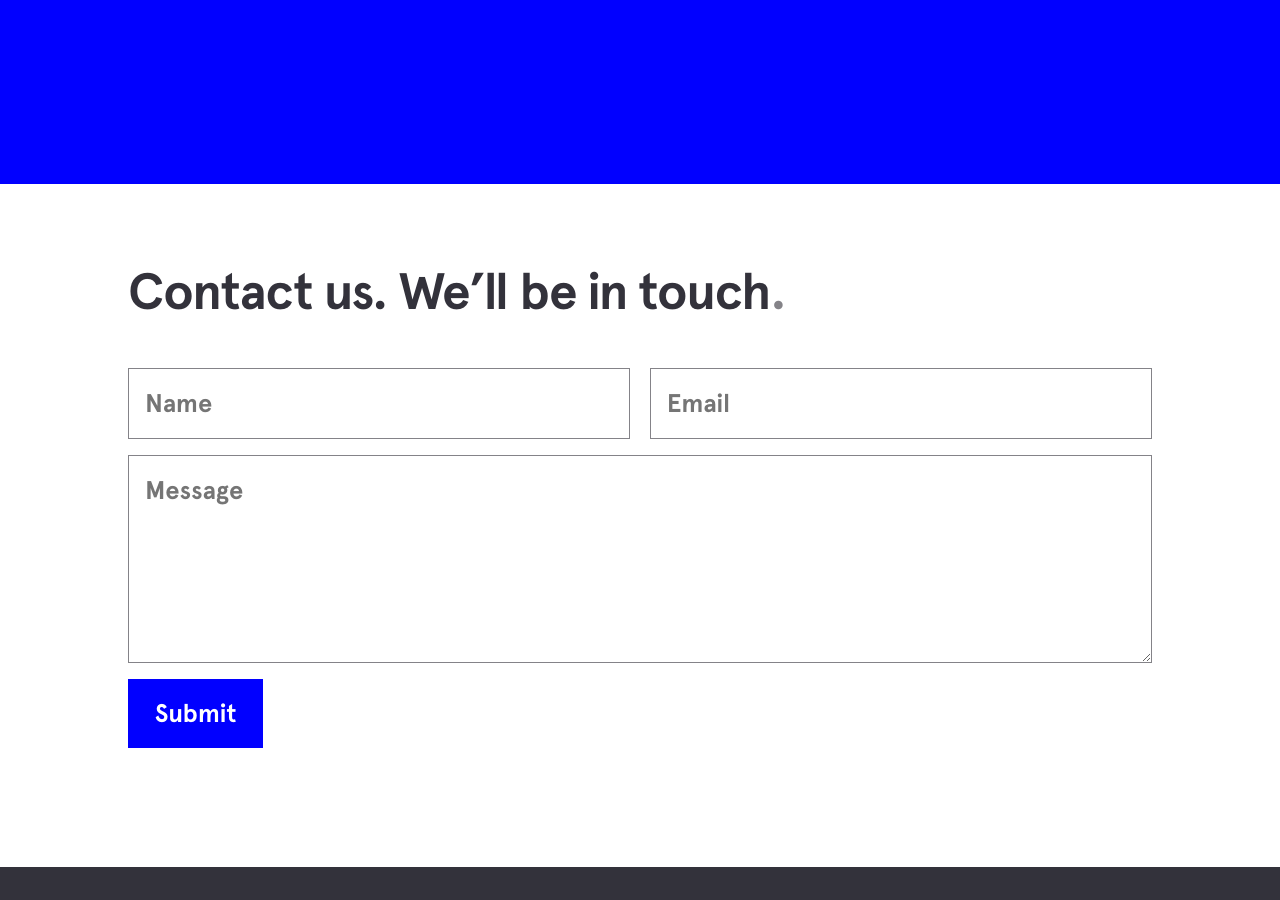
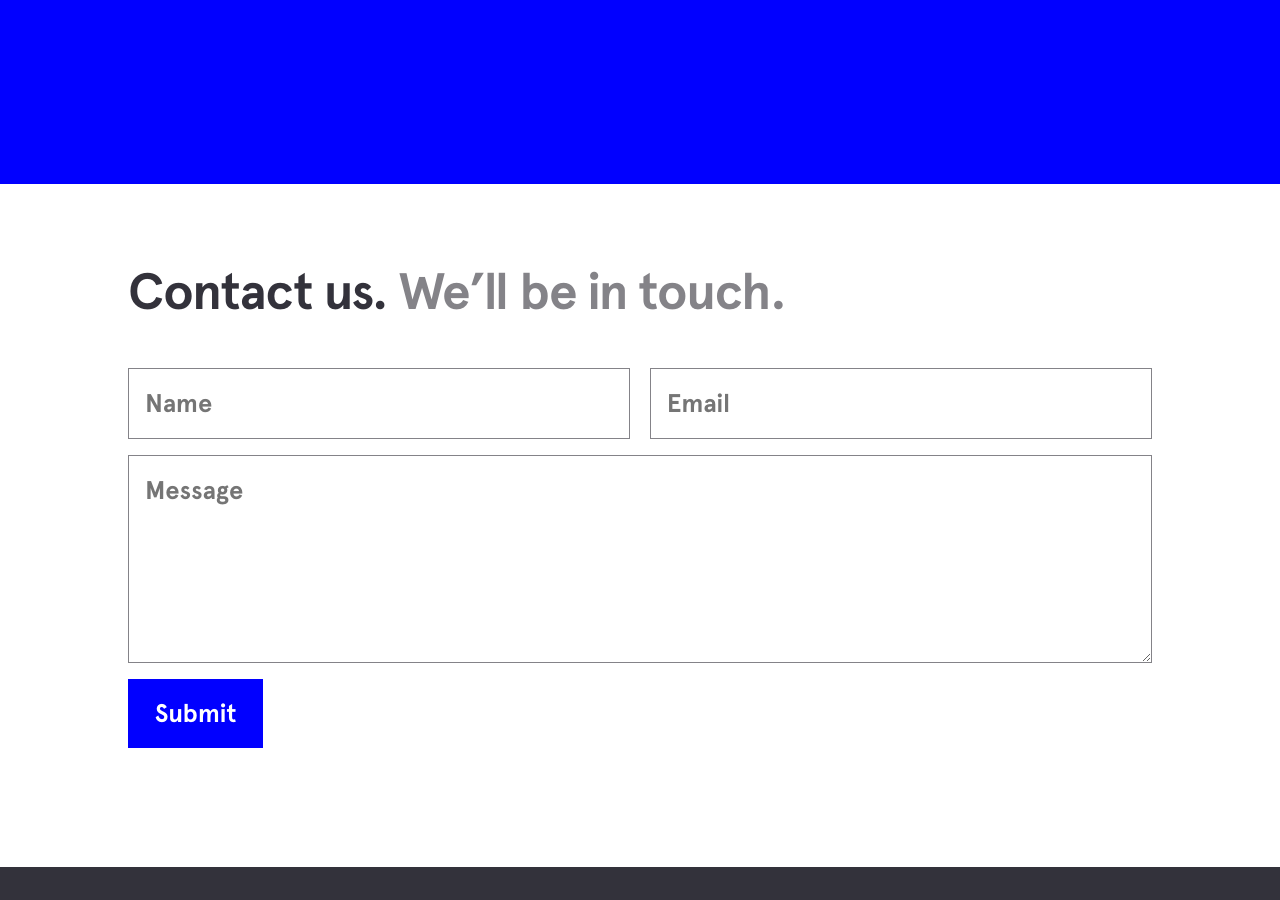
Before and after one commit to Archetype-Media/archetypemedia.com.au, a Jekyll site: the page built from index.markdown, in a window 1280 px wide and 900 px high, scrolled down 2321 px. Built offline with Jekyll 4.4.1, drawn with Linux system fonts in a browser that asks for light colours.

```diff
--- a/index.markdown
+++ b/index.markdown
@@ -9,6 +9,6 @@ partners_description: 'Our partners. *Archetype Media has worked with a wide var
 network_description: Our network. *The Archetype Media network comprises over 100
   websites spanning music, sport, sneakers, entertainment, gaming, style, art & design
   and more.*
-contact_description: Contact us. We'll be in touch*.*
+contact_description: Contact us. *We'll be in touch.*
 layout: home
 ---
```
